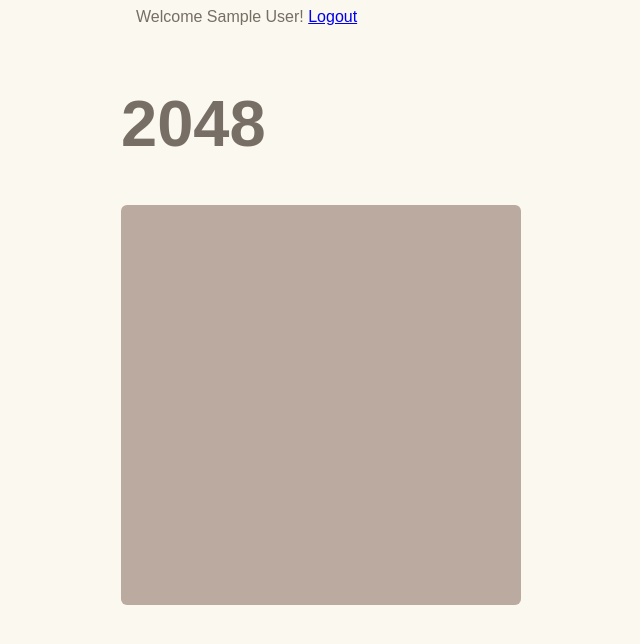
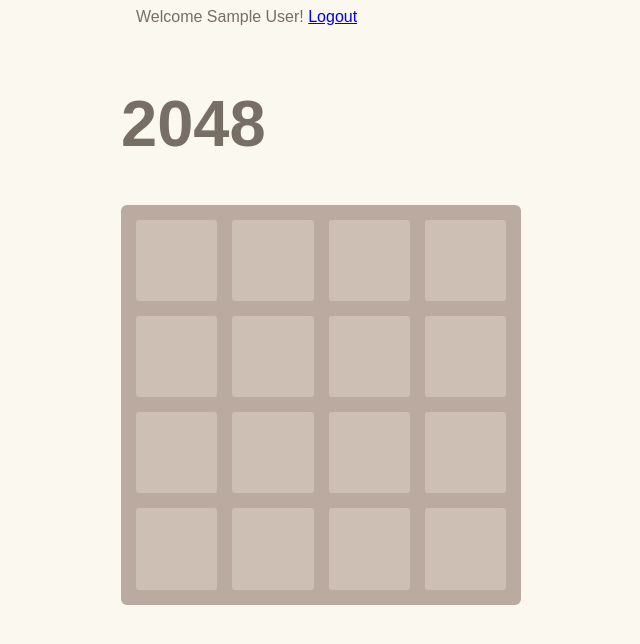
Before and after one commit to dgarvit/2048, a Django app: page /game/ in a window 1280 px wide. Shown: the top 644 px of the page, without its empty margins (319-959 px from the left). Run offline with Django 3.2, Linux system fonts and the light colour scheme; the visitor is signed in with stand-in values (Sample User, id 1); some libraries are stand-ins or nearby versions.

Commit message:
Design the grid

```diff
--- a/core/static/html/grid.html
+++ b/core/static/html/grid.html
@@ -1,5 +1,22 @@
 <div id="game">
 	<div class="grid-container">
-		<div class="cell" ng-repeat="cell in ngModel.grid track by $index"></div>
+		<!--<div class="cell" ng-repeat="cell in ngModel.grid track by $index"></div>-->
+		<div class="cell"></div>
+		<div class="cell"></div>
+		<div class="cell"></div>
+		<div class="cell"></div>
+		<div class="cell"></div>
+		<div class="cell"></div>
+		<div class="cell"></div>
+		<div class="cell"></div>
+		<div class="cell"></div>
+		<div class="cell"></div>
+		<div class="cell"></div>
+		<div class="cell"></div>
+		<div class="cell"></div>
+		<div class="cell"></div>
+		<div class="cell"></div>
+		<div class="cell"></div>
+
 	</div>
 </div>
--- a/core/static/style/main.css
+++ b/core/static/style/main.css
@@ -26,10 +26,26 @@ body {
 	height: 400px;
 	width: 400px;
 	background: #bbaaa0;
+	border-radius: 6px;
 	box-sizing: border-box;
-	border-radius: 6px;
+}
+
+.grid-container {
+	position: absolute;
+	margin: 0 auto;
+	box-sizing: border-box;
 }
 
 .title {
 	font-size: 65px;
 }
+
+.cell {
+	width: 81.25px;
+    height: 81.25px;
+    margin-bottom: 15px;
+    margin-right: 15px;
+    float: left;
+    border-radius: 3px;
+    background: rgba(238,228,218,.35);
+}
```
